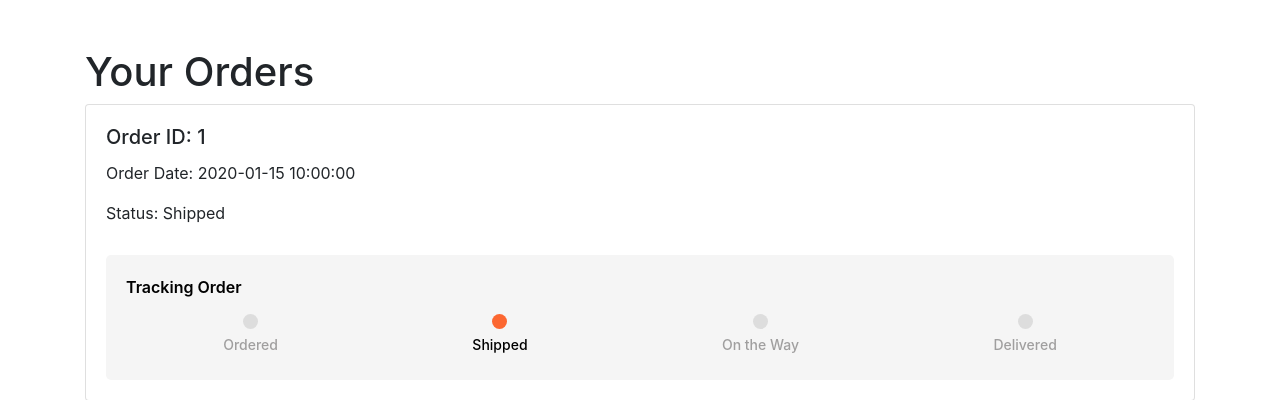
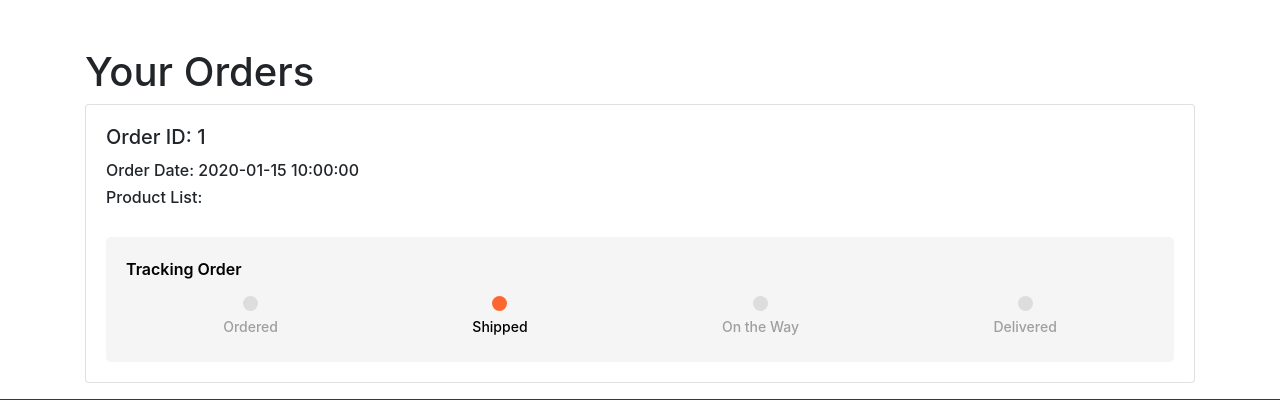
Before and after one commit to Shohan999Ronol/Aquadrops, a PHP site: page /user_order_page.php in a window 1280 px wide. Shown: the part 116-516 px from the top of the page. Run offline with PHP 8.4, Linux system fonts and the light colour scheme; the visitor is signed in with stand-in values (Sample User, id 1); tables that the repository leaves empty or names only in its code hold one stand-in row (values such as "Sample post"); data that the repository does not hold is empty.

Commit message:
product list view fix on order

```diff
--- a/checkout.php
+++ b/checkout.php
@@ -127,9 +127,9 @@ if ($_SERVER['REQUEST_METHOD'] === 'POST') {
                                         <div class="mb-3">
                                             <label for="payment_method" class="form-label">Payment Method</label>
                                             <select class="form-control" id="payment_method" name="payment_method" required>
-                                            <option value="cash">Cash on Delivery</option>
-                                            <option value="card">Credit Card</option>
-                                            <option value="bkash">bKash</option>
+                                            <option value="Cash on Delivery">Cash on Delivery</option>
+                                            <option value="Credit Card">Credit Card</option>
+                                            <option value="Bkash">BKash</option>
                                         </select>
                                         </div>
                                         <button type="submit" class="btn btn-dark btn-block">Place Order</button>
--- a/index.php
+++ b/index.php
@@ -42,7 +42,7 @@ include('login_check.php');
  ?>
 
 <!-- slider -->
-  <section class="slider-container">
+  <section class="slider-container m-4">
     <div class="container">
         <div class="row">
             <div class="col">
@@ -84,7 +84,6 @@ include('login_check.php');
     <p>Stay Hydrated!</p>
     <a href="./subscribe.php" class="subscribe-button">Subscribe</a>
 </section>
-
 
   <!-- Product listing section -->
 <section class="product-listing">
--- a/user_order_page.php
+++ b/user_order_page.php
@@ -98,8 +98,20 @@ if ($result->num_rows > 0) {
                 <div class="card mb-3">
                     <div class="card-body ">
                         <h5 class="card-title">Order ID: <?php echo $row['id']; ?></h5>
-                        <p class="card-text">Order Date: <?php echo $row['order_date']; ?></p>
-                        <p class="card-text">Status: <?php echo $row['status']; ?></p>
+                        <h6 class="card-text">Order Date: <?php echo $row['order_date']; ?></h6>
+                         <!-- Display the product list for this order -->
+                         <div>
+                            <h6>Product List:</h6>
+                            <?php
+                            // Decode the JSON string into an array
+                            $productList = json_decode($row['product_list'], true);
+
+                            // Iterate through the products and display them
+                            foreach ($productList as $product) {
+                                echo "* " .$product['product_name'] . " - " . $product['quantity'] . "x <br>";
+                            }
+                            ?>
+                        </div>
 
                         <!-- Create a custom progress bar based on the order status -->
                         <div class="custom-progress">
```
Also changed, not shown: order_control.php (+31 -18 lines).
